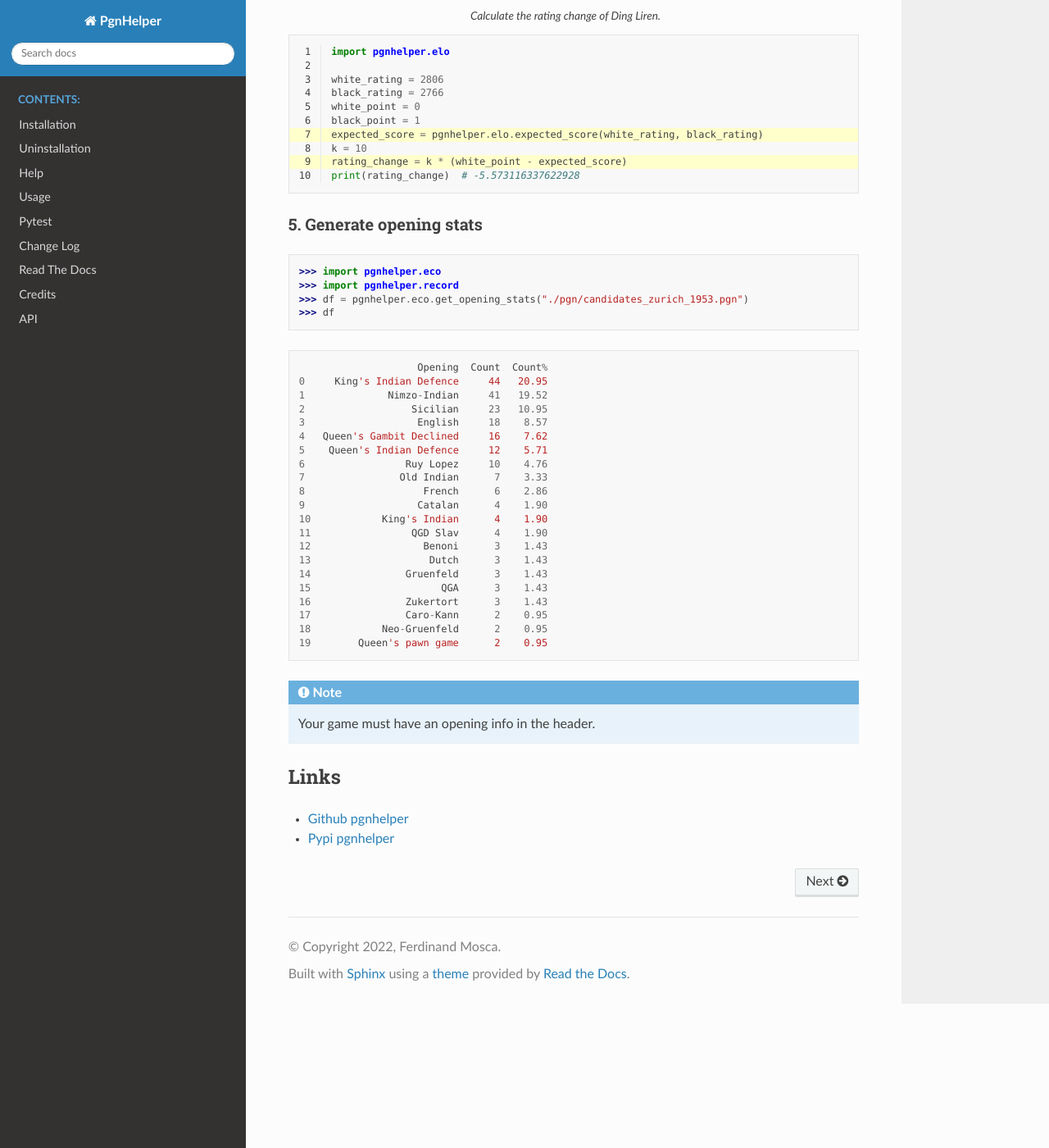
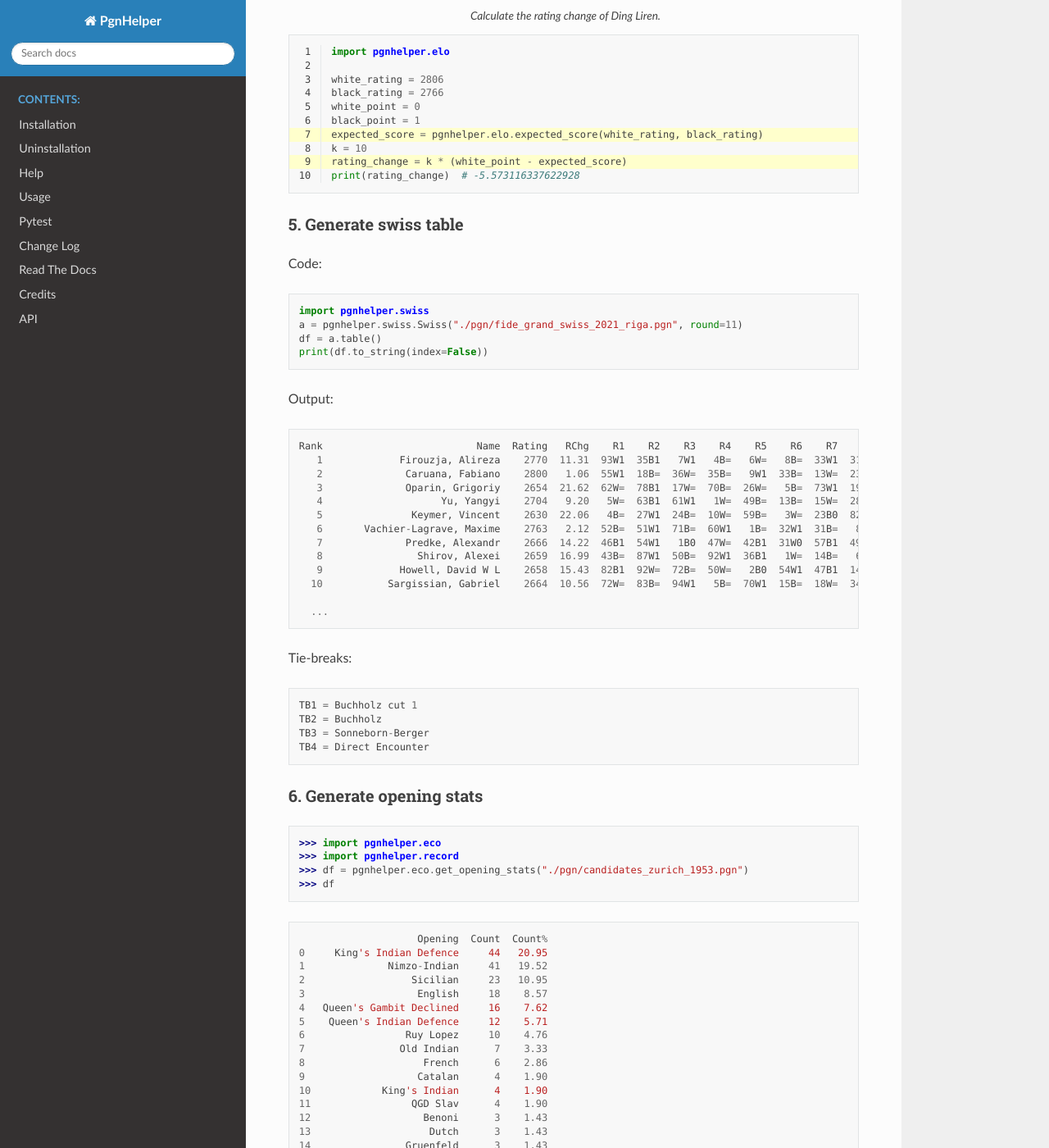
Before and after one commit to fsmosca/pgnhelper, a Sphinx documentation site: the page built from docs/index.rst, in a window 1280 px wide and 1400 px high, scrolled down 2868 px. Shown: the whole window at 82% size. Built offline with Sphinx 7.4.7 and the Read the Docs theme 2.0.0, drawn with Linux system fonts in a browser that asks for light colours.

Commit message:
Update index.rst

```diff
--- a/docs/index.rst
+++ b/docs/index.rst
@@ -161,7 +161,42 @@ Game result::
    rating_change = k * (white_point - expected_score)
    print(rating_change)  # -5.573116337622928
 
-5. Generate opening stats
+
+5. Generate swiss table
+^^^^^^^^^^^^^^^^^^^^^^^
+
+Code::
+
+   import pgnhelper.swiss
+   a = pgnhelper.swiss.Swiss("./pgn/fide_grand_swiss_2021_riga.pgn", round=11)
+   df = a.table()
+   print(df.to_string(index=False))
+
+Output::
+
+   Rank                          Name  Rating   RChg    R1    R2    R3    R4    R5    R6    R7    R8    R9   R10   R11  Games  Score  Score%  TB1  TB2   TB3  TB4
+      1             Firouzja, Alireza    2770  11.31  93W1  35B1   7W1   4B=   6W=   8B=  33W1  31W1   2B0   9W1   3B=     11    8.0   72.73  0.0  0.0  0.00  0.0
+      2              Caruana, Fabiano    2800   1.06  55W1  18B=  36W=  35B=   9W1  33B=  13W=  23B1   1W1   6B=   7W=     11    7.5   68.18 67.0 72.5 49.75  0.0
+      3              Oparin, Grigoriy    2654  21.62  62W=  78B1  17W=  70B=  26W=   5B=  73W1  19B1   7W=  25B1   1W=     11    7.5   68.18 63.5 68.5 45.75  0.0
+      4                    Yu, Yangyi    2704   9.20   5W=  63B1  61W1   1W=  49B=  13B=  15W=  28B=  33W1   8B=   6W=     11    7.0   63.64 66.5 72.0 44.50  0.0
+      5               Keymer, Vincent    2630  22.06   4B=  27W1  24B=  10W=  59B=   3W=  23B0  82W1  53B1  29W1   9B=     11    7.0   63.64 65.5 70.0 43.25  0.0
+      6       Vachier-Lagrave, Maxime    2763   2.12  52B=  51W1  71B=  60W1   1B=  32W1  31B=   8W=  11B=   2W=   4B=     11    7.0   63.64 65.0 70.0 43.50  0.0
+      7              Predke, Alexandr    2666  14.22  46B1  54W1   1B0  47W=  42B1  31W0  57B1  49W1   3B=  11W=   2B=     11    7.0   63.64 64.5 70.0 42.25  0.0
+      8                Shirov, Alexei    2659  16.99  43B=  87W1  50B=  92W1  36B1   1W=  14B=   6B=  25W=   4W=  10B=     11    7.0   63.64 64.5 68.5 41.50  0.0
+      9             Howell, David W L    2658  15.43  82B1  92W=  72B=  50W=   2B0  54W1  47B1  14W1  12W1   1B0   5W=     11    7.0   63.64 62.5 66.5 40.25  0.0
+     10           Sargissian, Gabriel    2664  10.56  72W=  83B=  94W1   5B=  70W1  15B=  18W=  34B=  28W1  13B=   8W=     11    7.0   63.64 61.5 65.5 40.50  0.0
+
+     ...
+
+Tie-breaks::
+
+   TB1 = Buchholz cut 1
+   TB2 = Buchholz
+   TB3 = Sonneborn-Berger
+   TB4 = Direct Encounter
+
+
+6. Generate opening stats
 ^^^^^^^^^^^^^^^^^^^^^^^^^
 
 ::
```
